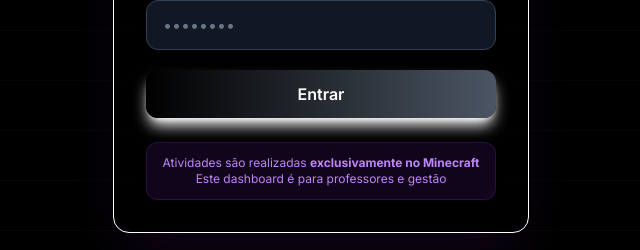
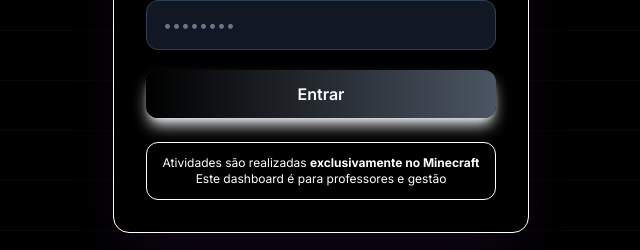
Before and after one commit to Projects-Erick/CraftMind-Nexus_FRONTEND, a React (Create React App) app: page /login in a window 1280 px wide. Shown: the part 470-720 px from the top of the page, without its empty margins (319-959 px from the left). Built offline with nearby package versions, Linux system fonts and the light colour scheme; no server answers.

Commit message:
Update button shadow color and info box styles

```diff
--- a/src/pages/Login.jsx
+++ b/src/pages/Login.jsx
@@ -99,7 +99,7 @@ export default function Login() {
             <button
               type="submit"
               disabled={loading}
-              className="w-full py-3 bg-gradient-to-r from-black to-gray-600 hover:from-gray-300 hover:to-white text-white font-semibold rounded-xl transition-all duration-200 transform hover:scale-[1.02] disabled:opacity-50 disabled:cursor-not-allowed disabled:transform-none shadow-lg shadow-white"
+              className="w-full py-3 bg-gradient-to-r from-black to-gray-600 hover:from-gray-300 hover:to-white text-white font-semibold rounded-xl transition-all duration-200 transform hover:scale-[1.02] disabled:opacity-50 disabled:cursor-not-allowed disabled:transform-none shadow-lg shadow-gray-200"
             >
               {loading ? (
                 <span className="flex items-center justify-center gap-2">
@@ -111,8 +111,8 @@ export default function Login() {
           </form>
 
           {/* Info box */}
-          <div className="mt-6 p-3 bg-purple-900/20 border border-purple-800/30 rounded-xl">
-            <p className="text-xs text-purple-400 text-center">
+          <div className="mt-6 p-3 bg-gray-780 border border-white rounded-xl">
+            <p className="text-xs text-white text-center">
               Atividades são realizadas <strong>exclusivamente no Minecraft</strong><br/>
               Este dashboard é para professores e gestão
             </p>
```
